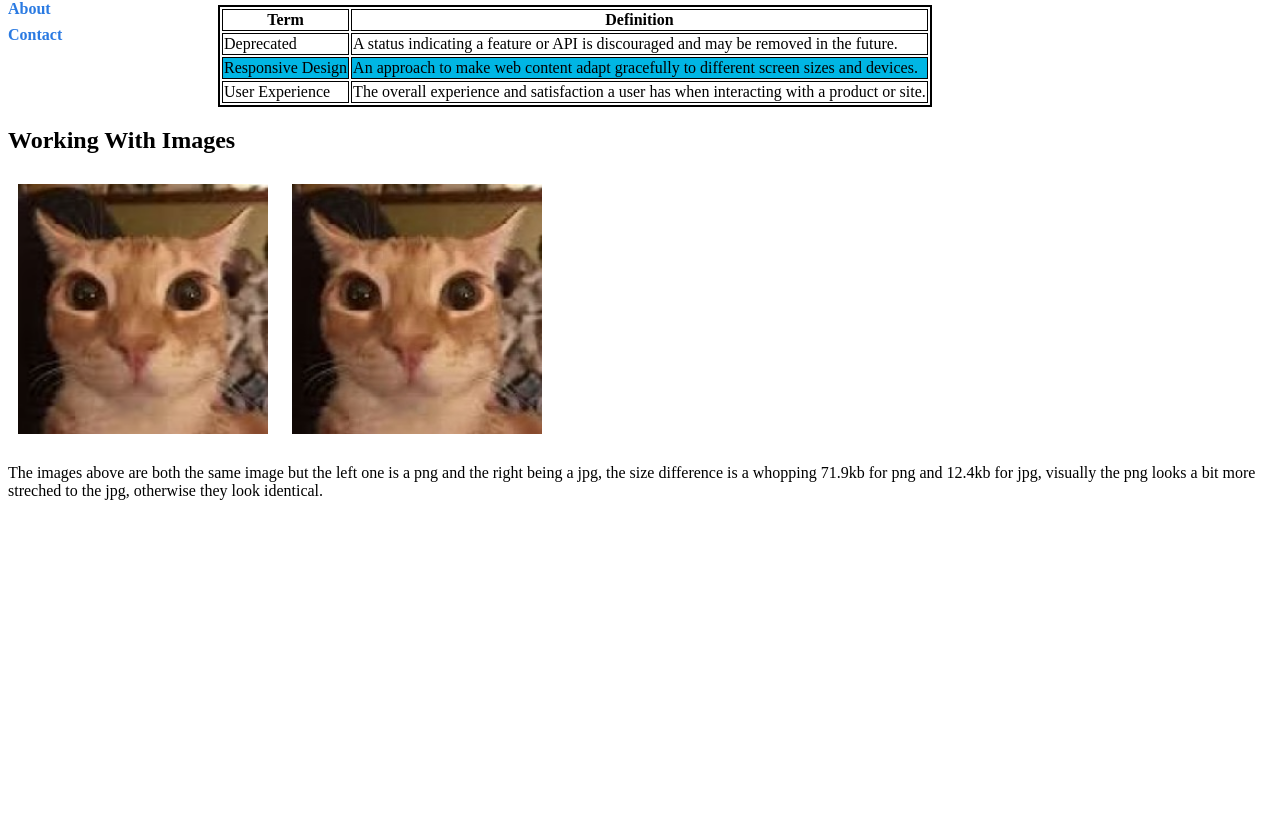
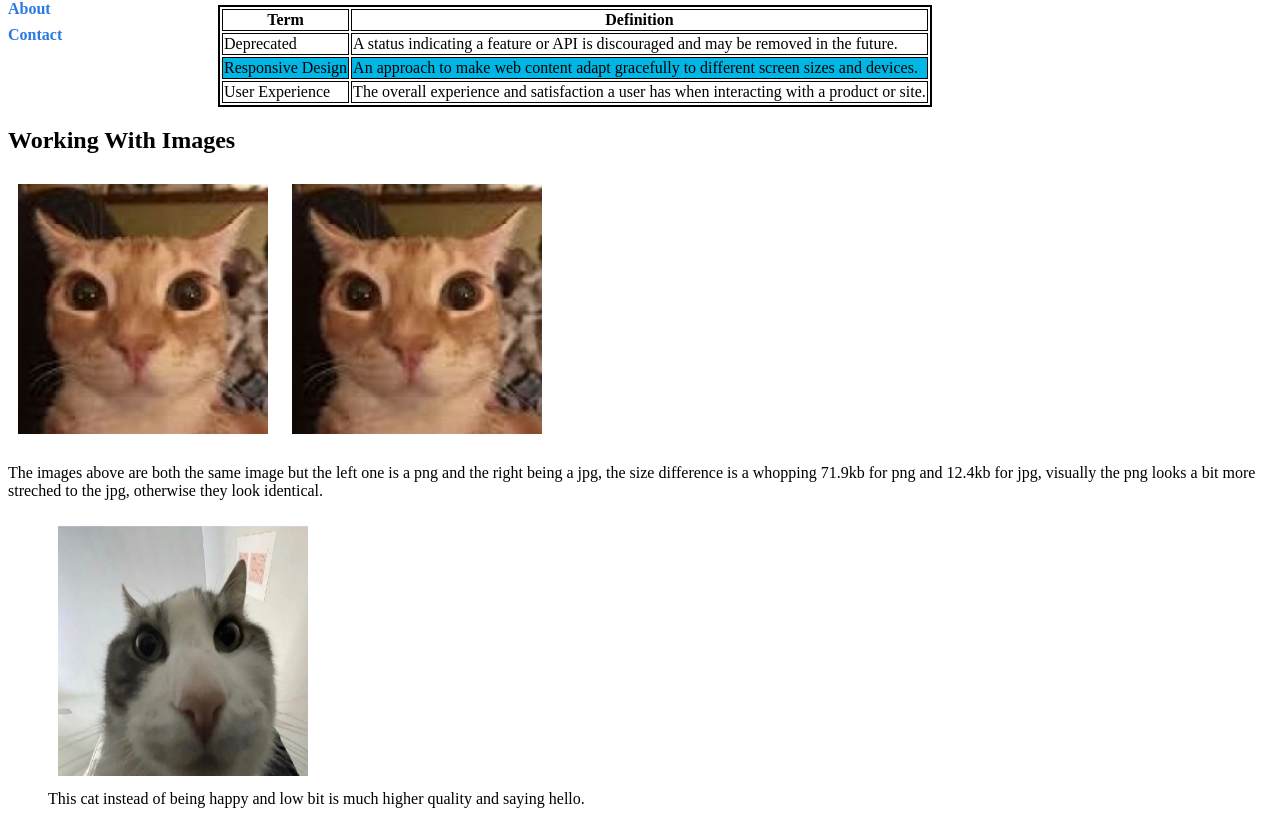
Before and after one commit to arhilfiker333/ch03project_arhilfiker333, a plain HTML site: page index.html in a window 1280 px wide. Shown: the part 75-899 px from the top of the page. Before the commit the page ends 800 px from the top, so only its background shows below. Drawn offline with Linux system fonts and the light colour scheme.

Commit message:
added new image and caption with it.

```diff
--- a/index.html
+++ b/index.html
@@ -44,6 +44,10 @@
             <img src="media/Happy Cat.png" alt="Happy Cat PNG Image" class="resized-img">
             <img src="media/Happy Cat.jpg" alt="Happy Cat JPG Image" class="resized-img">
             <p>The images above are both the same image but the left one is a png and the right being a jpg, the size difference is a whopping 71.9kb for png and 12.4kb for jpg, visually the png looks a bit more streched to the jpg, otherwise they look identical.</p>
+            <figure>
+                <img src="media/cat hello.jpg" alt="The other image" class="resized-img">
+                <figcaption>This cat instead of being happy and low bit is much higher quality and saying hello.</figcaption>
+            </figure>
 
         </section>
         <footer>
```
